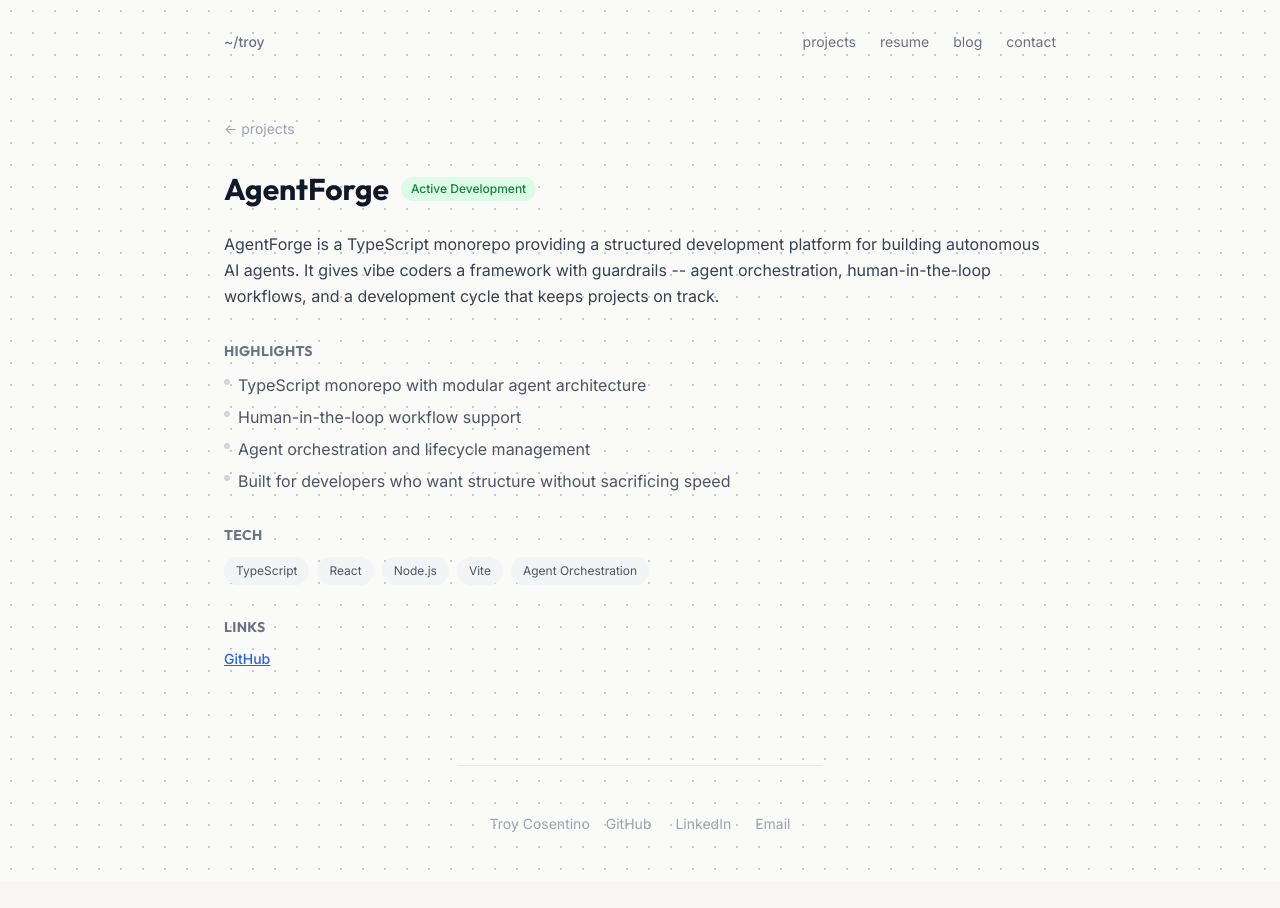
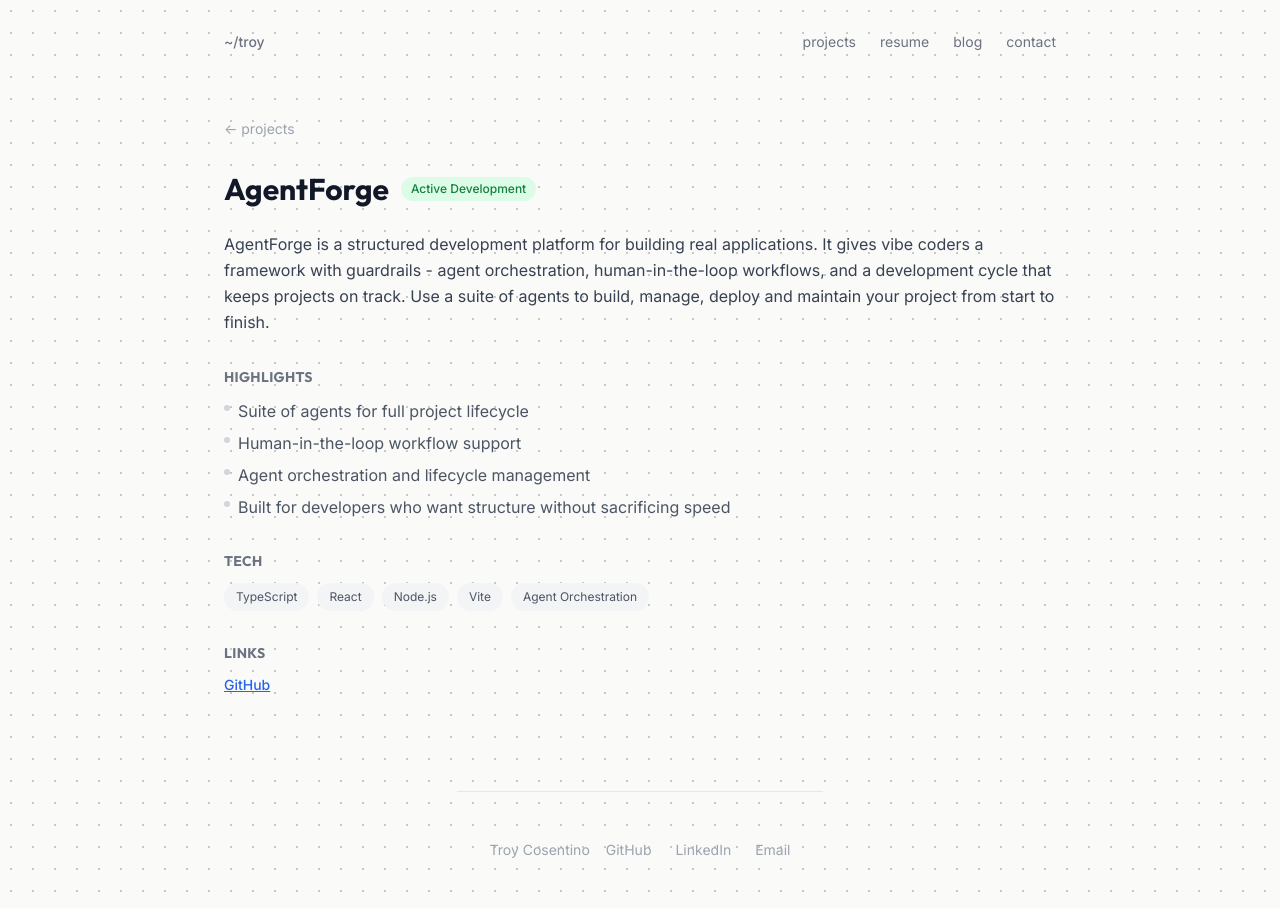
Before and after one commit to tcosentino/personal-website, a React (Vite) app: page /projects/agentforge in a window 1280 px wide. Before the commit the page ends 882 px from the top, so only its background shows below. Built offline with nearby package versions, Linux system fonts and the light colour scheme.

Commit message:
Update AgentForge description: focus on real applications and full project lifecycle

```diff
--- a/src/data/projects.ts
+++ b/src/data/projects.ts
@@ -33,9 +33,9 @@ export const projects: Project[] = [
     title: 'AgentForge',
     status: 'Active Development',
     shortDescription: 'A development platform that gives AI agent builders structure and guardrails.',
-    description: 'AgentForge is a TypeScript monorepo providing a structured development platform for building autonomous AI agents. It gives vibe coders a framework with guardrails -- agent orchestration, human-in-the-loop workflows, and a development cycle that keeps projects on track.',
+    description: 'AgentForge is a structured development platform for building real applications. It gives vibe coders a framework with guardrails - agent orchestration, human-in-the-loop workflows, and a development cycle that keeps projects on track. Use a suite of agents to build, manage, deploy and maintain your project from start to finish.',
     highlights: [
-      'TypeScript monorepo with modular agent architecture',
+      'Suite of agents for full project lifecycle',
       'Human-in-the-loop workflow support',
       'Agent orchestration and lifecycle management',
       'Built for developers who want structure without sacrificing speed',
```
